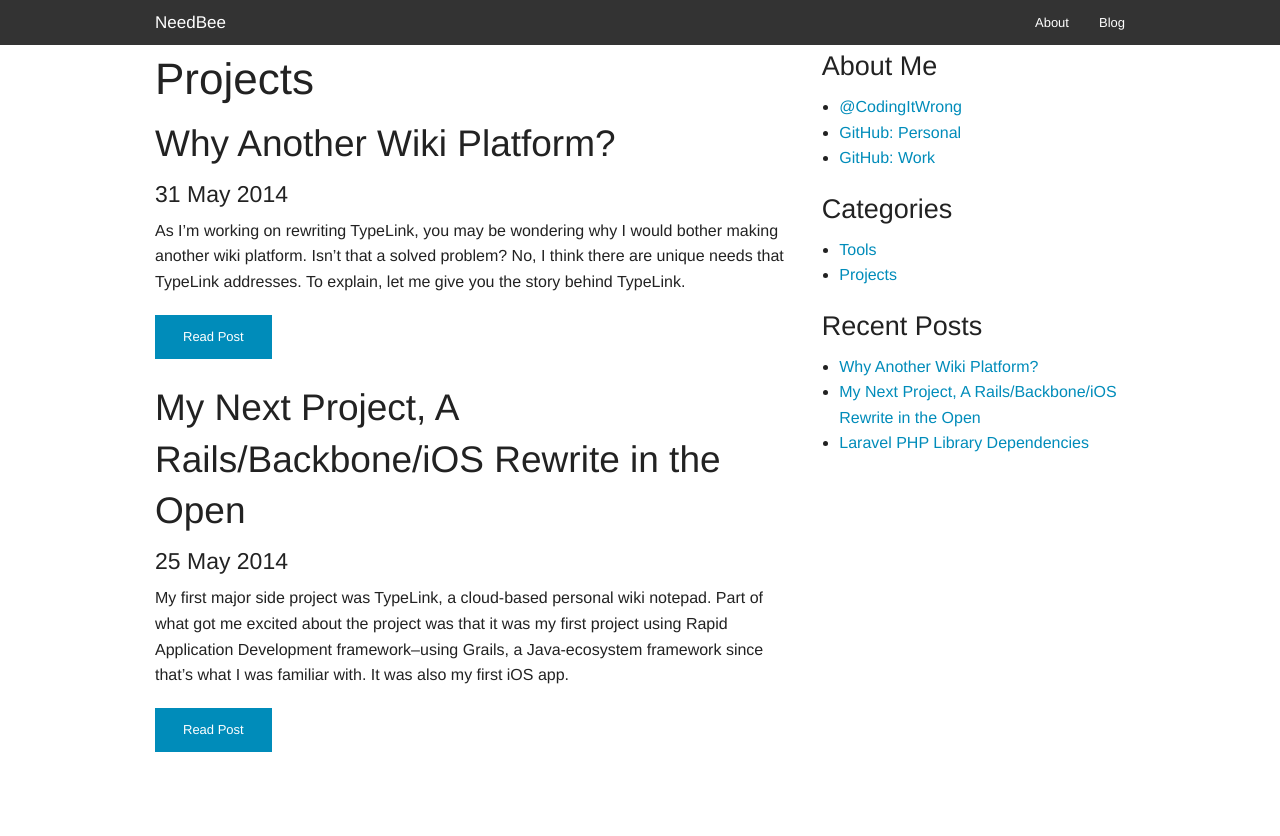
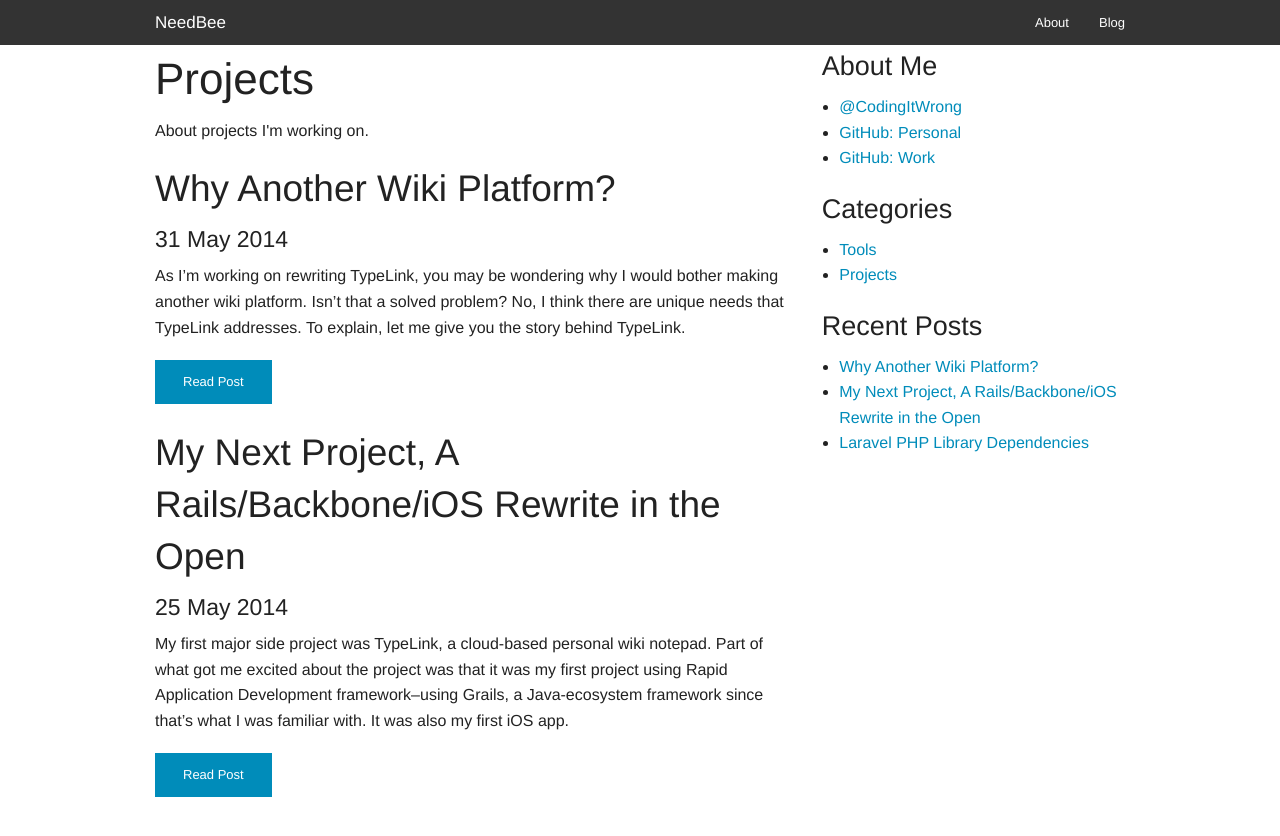
Before and after one commit to needbee/needbee.github.io, a Jekyll site: the page built from projects/index.html, in a window 1280 px wide. Shown: the top 836 px of the page. Built offline with Jekyll 4.4.1, drawn with Linux system fonts in a browser that asks for light colours; Markdown is read by kramdown in place of the engine named in the settings.

Commit message:
adds more info to categories

```diff
--- a/_includes/category.html
+++ b/_includes/category.html
@@ -1,4 +1,6 @@
-<h1>{{ include.category | capitalize }}</h1>
+<h1>{{ site.data.categories[include.category].name }}</h1>
+
+<p>{{ site.data.categories[include.category].description }}</p>
 
 {% for post in site.categories[include.category] limit:5 %}
   {% include post_summary.html post=post %}
--- a/_includes/sidebar.html
+++ b/_includes/sidebar.html
@@ -9,8 +9,9 @@
 <h3>Categories</h3>
 
 <ul>
-  {% for category in site.categories %}
-  	<li><a href="/{{ category | first }}/">{{ category | first | capitalize }}</a></li>
+  {% for categoryEntry in site.categories %}
+    {% assign category = categoryEntry | first %}
+  	<li><a href="/{{ category }}/">{{ site.data.categories[category].name }}</a></li>
   {% endfor %}
 </ul>
 
```
Also changed, not shown: _data/categories.yml (added, +11 -0 lines).
